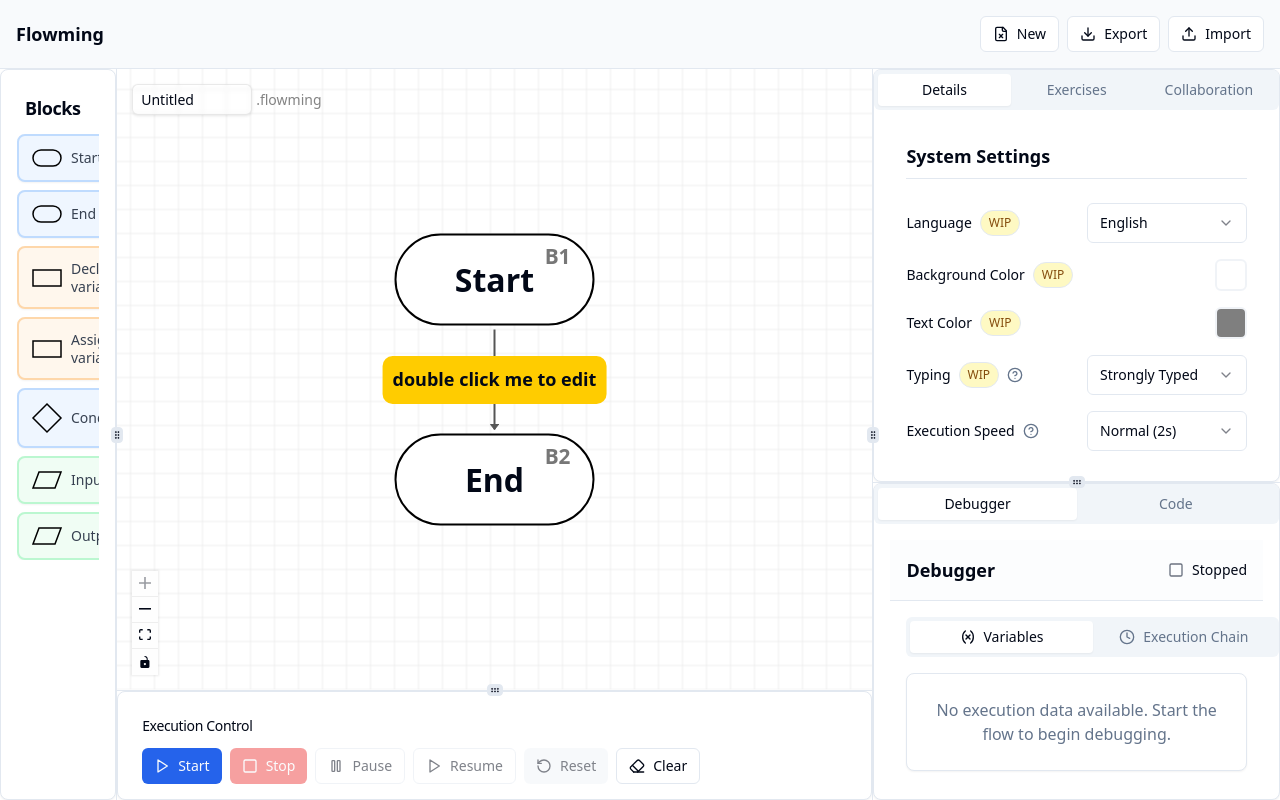
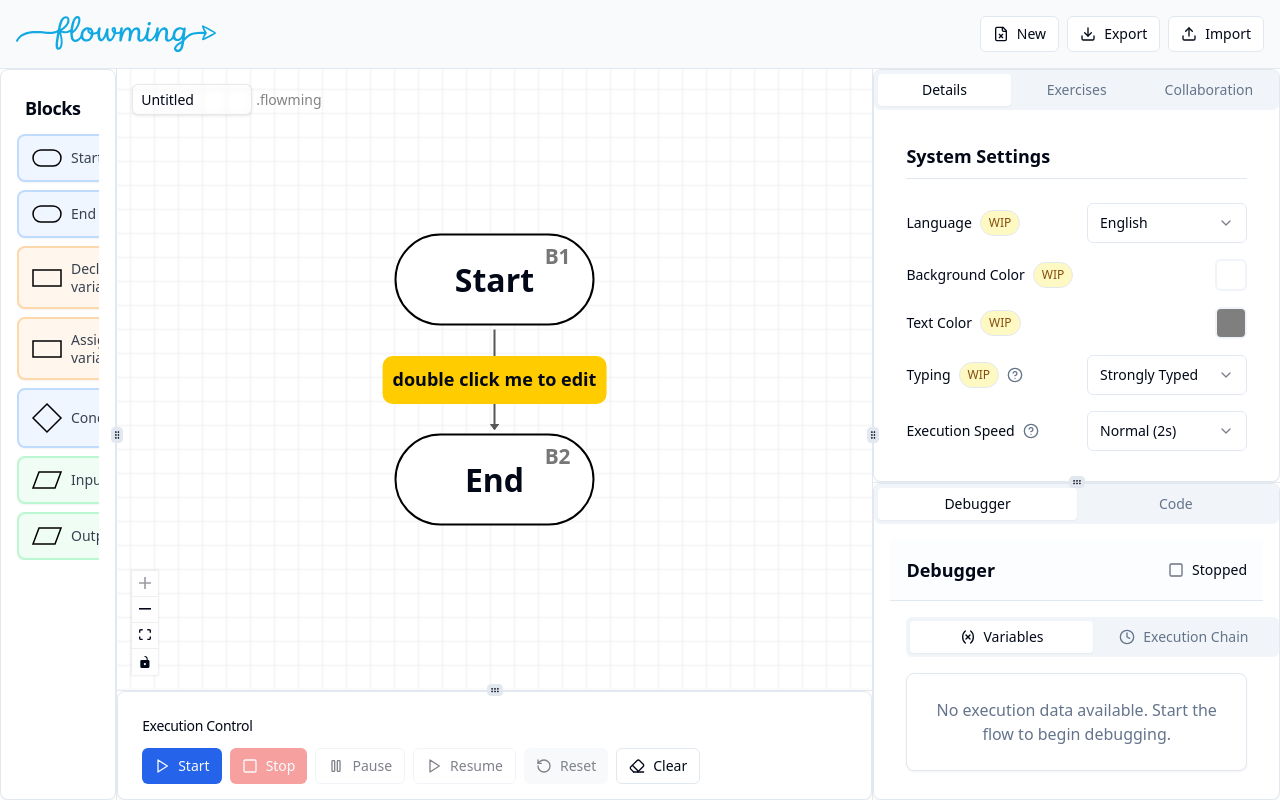
Before and after one commit to MrPoll0/flowming, a React (Vite) app: page / in a window 1280 px wide. Built offline with nearby package versions, Linux system fonts and the light colour scheme.

Commit message:
feat: add logo

```diff
--- a/src/App.tsx
+++ b/src/App.tsx
@@ -30,7 +30,7 @@ import {
 function AppHeader() {
   return (
     <div className="bg-muted/50 p-4 border-b border-border flex-shrink-0 flex items-center justify-between">
-      <h1 className="text-lg font-semibold">Flowming</h1>
+      <img src="/logo.svg" alt="Flowming logo" className="h-9" />
       <ImportExport />
     </div>
   );
```
Also changed, not shown: public/logo.svg (added).
